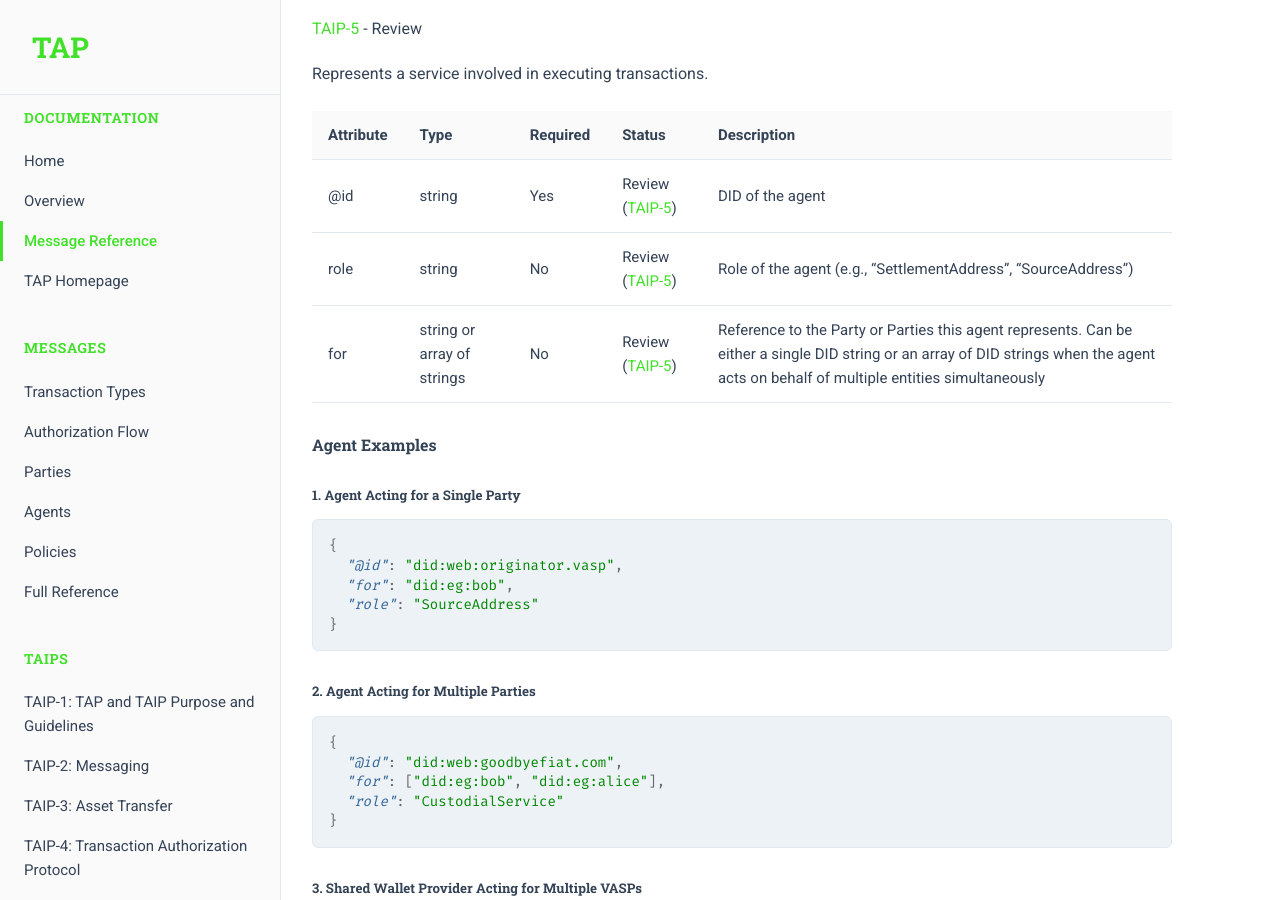
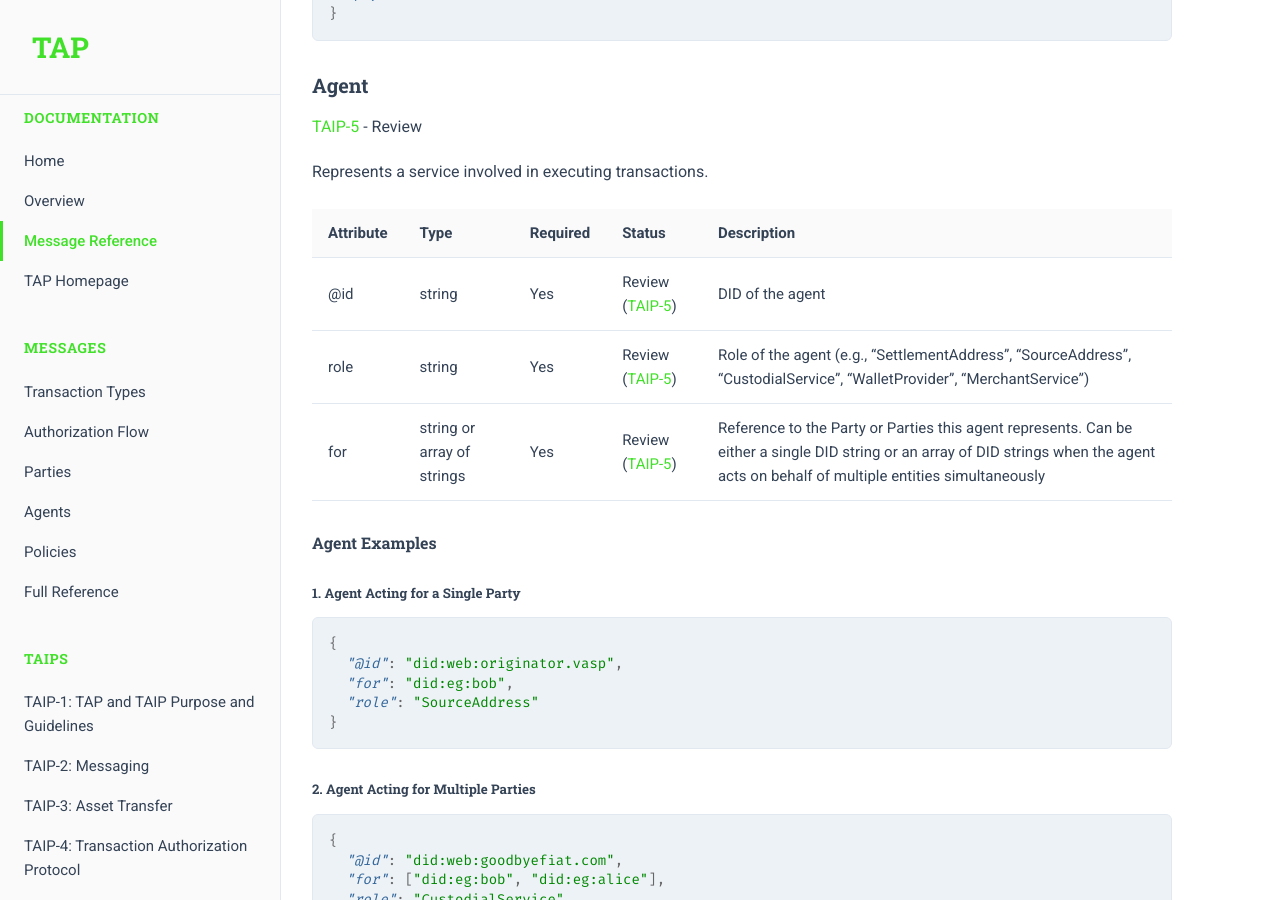
Before and after one commit to TransactionAuthorizationProtocol/TAIPs, a Jekyll site: the page built from messages.md, in a window 1280 px wide and 900 px high, scrolled down 32837 px. Built offline with Jekyll 4.4.1, drawn with Linux system fonts in a browser that asks for light colours; some of the changed text lies outside the part shown.

Commit message:
Make for and role required

```diff
--- a/messages.md
+++ b/messages.md
@@ -146,11 +146,13 @@ Initiates a virtual asset transfer between parties.
     "agents": [
       {
         "@id": "did:web:originator.vasp",
-        "for": "did:org:acmecorp"
+        "for": "did:org:acmecorp",
+        "role": "CustodialService"
       },
       {
         "@id": "did:web:beneficiary.vasp",
-        "for": "did:eg:alice"
+        "for": "did:eg:alice",
+        "role": "CustodialService"
       }
     ]
   }
@@ -199,7 +201,8 @@ Initiates a payment request from a merchant to a customer.
     "agents": [
       {
         "@id": "did:web:merchant.vasp",
-        "for": "did:web:merchant.vasp"
+        "for": "did:web:merchant.vasp",
+        "role": "MerchantService"
       }
     ]
   }
@@ -496,7 +499,7 @@ Updates information about an agent.
     "agent": {
       "@id": "did:web:originator.vasp",
       "for": "did:eg:bob",
-      "role": "SourceAddress"
+      "role": "CustodialService"
     }
   }
 }
@@ -564,7 +567,7 @@ Adds one or more additional agents to the transaction.
       {
         "@id": "did:pkh:eip155:1:0x1234a96D359eC26a11e2C2b3d8f8B8942d5Bfcdb",
         "for": "did:web:beneficiary.vasp",
-        "role": "settlementAddress"
+        "role": "SettlementAddress"
       }
     ]
   }
@@ -599,7 +602,7 @@ Replaces an agent with another agent in the transaction.
     "replacement": {
       "@id": "did:pkh:eip155:1:0x5678a96D359eC26a11e2C2b3d8f8B8942d5Bfcdb",
       "for": "did:web:beneficiary.vasp",
-      "role": "settlementAddress"
+      "role": "SettlementAddress"
     }
   }
 }
@@ -671,7 +674,7 @@ The body object must contain:
     "@type": "https://tap.rsvp/schema/1.0#Agent",
     "@id": "did:pkh:eip155:1:0x1234a96D359eC26a11e2C2b3d8f8B8942d5Bfcdb",
     "for": "did:web:beneficiary.vasp",
-    "role": "settlementAddress"
+    "role": "SettlementAddress"
   },
   "attachments": [
     {
@@ -1145,7 +1148,9 @@ If a customer (originator or beneficiary) is a legal entity and has an LEI, that
   },
   "agents": [
     {
-      "@id": "did:web:originator.vasp"
+      "@id": "did:web:originator.vasp",
+      "for": "did:eg:bob",
+      "role": "CustodialService"
     }
   ]
 }
@@ -1244,8 +1249,8 @@ Represents a service involved in executing transactions.
 | Attribute | Type | Required | Status | Description |
 |-----------|------|----------|---------|-------------|
 | @id | string | Yes | Review ([TAIP-5]) | DID of the agent |
-| role | string | No | Review ([TAIP-5]) | Role of the agent (e.g., "SettlementAddress", "SourceAddress") |
-| for | string or array of strings | No | Review ([TAIP-5]) | Reference to the Party or Parties this agent represents. Can be either a single DID string or an array of DID strings when the agent acts on behalf of multiple entities simultaneously |
+| role | string | Yes | Review ([TAIP-5]) | Role of the agent (e.g., "SettlementAddress", "SourceAddress", "CustodialService", "WalletProvider", "MerchantService") |
+| for | string or array of strings | Yes | Review ([TAIP-5]) | Reference to the Party or Parties this agent represents. Can be either a single DID string or an array of DID strings when the agent acts on behalf of multiple entities simultaneously |
 
 #### Agent Examples
 
@@ -1368,12 +1373,16 @@ Note that all messages share the same thread ID to link them together.
     "beneficiary": {
       "@id": "did:eg:alice"
     },
-    "agents": [
-      {
-        "@id": "did:web:originator.vasp"
+    "agents":[
+      {
+        "@id":"did:web:originator.vasp",
+        "for":"did:eg:bob",
+        "role":"CustodialService"
       },
       {
-        "@id": "did:web:beneficiary.vasp"
+        "@id": "did:web:beneficiary.vasp",
+        "for": "did:eg:alice",
+        "role": "CustodialService"
       }
     ]
   }
@@ -1474,7 +1483,8 @@ Demonstrates a transfer between two customers of the same VASP with:
       },
       {
         "@id": "did:web:goodbyefiat.com",
-        "for": ["did:eg:bob", "did:eg:alice"]
+        "for": ["did:eg:bob", "did:eg:alice"],
+        "role": "CustodialService"
       },
       {
         "@id": "did:pkh:eip155:1:0x1234a96D359eC26a11e2C2b3d8f8B8942d5Bfcdb",
@@ -1515,11 +1525,13 @@ Demonstrates a cross-VASP transfer with:
     "agents": [
       {
         "@id": "did:web:goodbyefiat.com",
-        "for": "did:eg:bob"
+        "for": "did:eg:bob",
+        "role": "CustodialService"
       },
       {
         "@id": "did:web:hellocrypto.com",
-        "for": "did:eg:alice"
+        "for": "did:eg:alice",
+        "role": "CustodialService"
       },
       {
         "@id": "did:web:superwallet.com",
@@ -1574,10 +1586,14 @@ Demonstrates usage of:
     },
     "agents": [
       {
-        "@id": "did:web:originator.vasp"
+        "@id": "did:web:originator.vasp",
+        "for": "did:org:acmecorp-123",
+        "role": "CustodialService"
       },
       {
-        "@id": "did:web:beneficiary.vasp"
+        "@id": "did:web:beneficiary.vasp",
+        "for": "did:eg:alice",
+        "role": "CustodialService"
       }
     ]
   }
@@ -1618,7 +1634,8 @@ Note that all messages in this flow share the same thread ID (`payment-123`) to
     "agents": [
       {
         "@id": "did:web:merchant.vasp",
-        "for": "did:web:merchant.vasp"
+        "for": "did:web:merchant.vasp",
+        "role": "MerchantService"
       }
     ]
   }
@@ -1648,11 +1665,13 @@ Note that all messages in this flow share the same thread ID (`payment-123`) to
     "agents": [
       {
         "@id": "did:web:customer.vasp",
-        "for": "did:web:customer"
+        "for": "did:web:customer",
+        "role": "CustodialService"
       },
       {
         "@id": "did:web:merchant.vasp",
-        "for": "did:web:merchant.vasp"
+        "for": "did:web:merchant.vasp",
+        "role": "MerchantService"
       }
     ]
   }
@@ -1797,6 +1816,7 @@ Note that all messages in this flow share the same thread ID (`payment-123`) to
     "agent": {
       "@id": "did:web:originator.vasp",
       "for": "did:eg:bob",
+      "role": "CustodialService",
       "policies": [
         {
           "@type": "RequirePresentation",
@@ -1986,7 +2006,8 @@ Note that all messages in this flow share the same thread ID (`payment-123`) to
     "agents": [
       {
         "@id": "did:web:merchant.vasp",
-        "for": "did:web:merchant.vasp"
+        "for": "did:web:merchant.vasp",
+        "role": "MerchantService"
       }
     ]
   }
```
Also changed, not shown: TAIPs/taip-5.md (+2 -2 lines), packages/typescript/src/tap.ts (+5 -2 lines).
